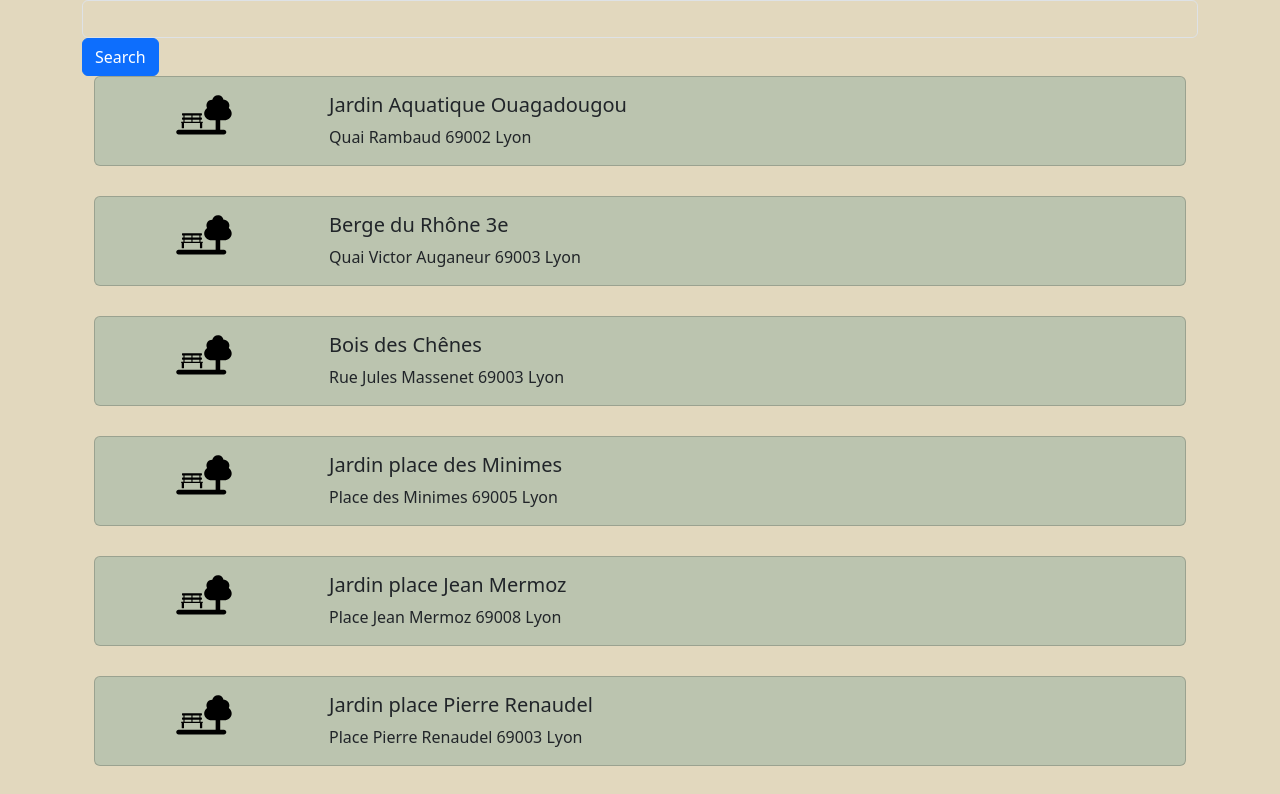
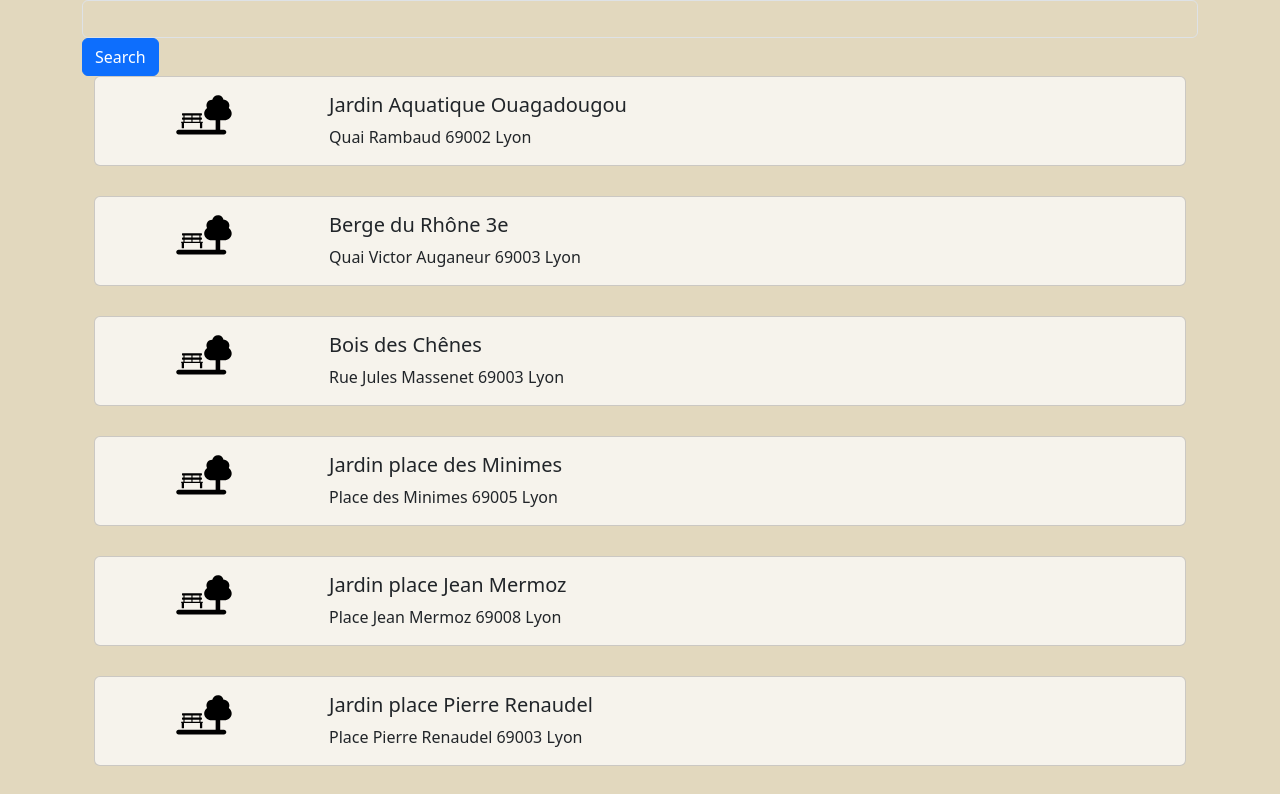
Before and after one commit to JohLav/hackathon-verochrome, a React (Vite) app: page / in a window 1280 px wide. Shown: the top 794 px of the page. Built offline with nearby package versions, Linux system fonts and the light colour scheme.

Commit message:
CSS Modif

```diff
--- a/src/App.scss
+++ b/src/App.scss
@@ -15,3 +15,11 @@ a i {
 i {
   font-size: 2rem;
 }
+
+div.card {
+  background-color: #F6F3EC;
+}
+
+div.card:hover, div.card:focus, div.card:visited {
+  background-color: #BBC4AF;
+}
--- a/src/components/ParcDescription.jsx
+++ b/src/components/ParcDescription.jsx
@@ -16,7 +16,6 @@ function ParcDescription({data}) {
                 display: "flex",
                 flexDirection: "row",
                 alignItems: "center",
-                backgroundColor: "#BBC4AF",
                 marginBottom: "30px",
               }}
             >
```
